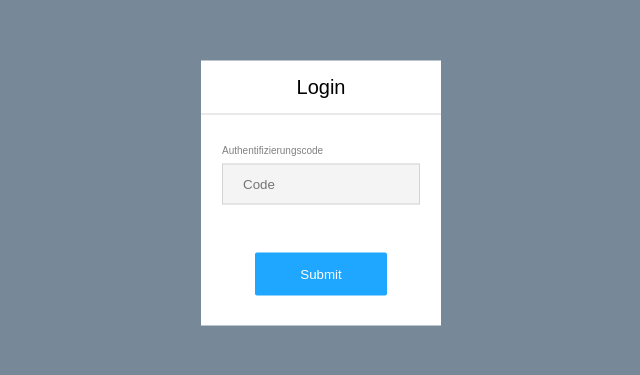
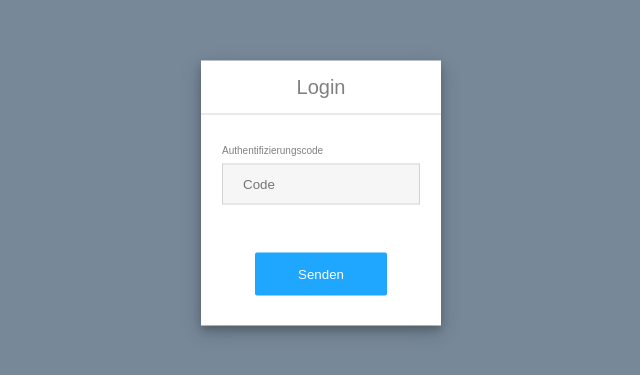
Before and after one commit to lesskeys/lesskeys-webapp, a React (Create React App) app in the folder app/: page /login in a window 1280 px wide. Shown: the part 207-582 px from the top of the page, without its empty margins (319-959 px from the left). Built offline with nearby package versions, Linux system fonts and the light colour scheme.

Commit message:
Implement authentification functionality.

```diff
--- a/app/src/App.js
+++ b/app/src/App.js
@@ -13,6 +13,12 @@ class App extends Component {
     }
   }
 
+  updateLoggedIn = () => {
+    this.setState({
+      isLoggedIn: true
+    })
+  }
+
   render() {
     return (
       <Router>
@@ -24,7 +30,7 @@ class App extends Component {
               <Redirect to="/login" />
             )
           )} />
-          <Route path='/login' component={Login} />
+          <Route path='/login' render={() => <Login loginFunction={this.updateLoggedIn} />} />
           <Route path='/ring' render={() => (
             this.state.isLoggedIn ? (
               <Ring/>
--- a/app/src/Login.js
+++ b/app/src/Login.js
@@ -1,12 +1,26 @@
 import React, { Component } from 'react';
+import { Redirect } from 'react-router-dom';
 import './style/Login.css';
+
+const WrongInput = (props) => {
+  if (!props.show) {
+    return null
+  }
+  return (
+    <div className="wrongInput">
+      Authentifizierungscode ist falsch!
+    </div>
+  )
+}
 
 class Login extends Component {
   constructor (props) {
     super(props);
 
     this.state = {
-      code: ''
+      code: '',
+      isSubmitted: false,
+      isWrong: false
     }
   }
 
@@ -16,20 +30,40 @@ class Login extends Component {
     })
   }
 
+  onFormSubmit = () => {
+    this.props.loginFunction()
+    if (this.state.code === 'code') {
+      this.setState({
+        isSubmitted: true
+      })
+    } else {
+      this.setState({
+        isWrong: true,
+        code: ''
+      })
+    }
+  }
+
   render () {
+
+    if (this.state.isSubmitted) {
+      return <Redirect to="/ring" />
+    }
+
     return (
       <div className="background">
         <div className="center">
           <div className="head">
             Login
           </div>
-          <form className="form">
+          <div className="form">
+            <WrongInput show={this.state.isWrong} />
             <label>
               Authentifizierungscode
               <input type="text" placeholder="Code" value={this.state.code} onChange={(e) => this.updateInputValue(e)} />
             </label>
-            <input type="submit" value="Submit" />
-          </form>
+            <input type="submit" value="Senden" onClick={this.onFormSubmit} />
+          </div>
         </div>
       </div>
     );
--- a/app/src/style/Login.css
+++ b/app/src/style/Login.css
@@ -18,6 +18,7 @@
   width: 100%;
   max-width: 15em;
   max-height: 20em;
+  box-shadow: 0 4px 8px 0 rgba(0, 0, 0, 0.2), 0 6px 20px 0 rgba(0, 0, 0, 0.19);
 }
 
 .head {
@@ -25,6 +26,7 @@
   font-size: 20px;
   border-bottom: 1px solid lightgray;
   padding: 15px 0;
+  color: gray;
 }
 
 .form {
@@ -47,7 +49,7 @@
   margin: 8px 0;
   border: 1px solid lightgray;
   box-sizing: border-box;
-  background-color: rgba(211, 211, 211, 0.25);
+  background-color: rgba(211, 211, 211, 0.20);
 }
 
 .form input[type=submit] {
@@ -60,3 +62,19 @@
   border: none;
   border-radius: 2px;
 }
+
+.form input[type=submit]:hover {
+  background-color: #0099ff;
+  box-shadow: 0 4px 8px 0 rgba(0, 0, 0, 0.2), 0 6px 20px 0 rgba(0, 0, 0, 0.19);
+}
+
+.wrongInput {
+  text-align: center;
+  font-size: 10px;
+  padding: 10px 0;
+  margin: 0 10px 20px 10px;
+  color: lightcoral;
+  border: 1px solid lightcoral;
+  border-radius: 2px;
+  background-color: rgba(240, 128, 128, 0.25);
+}
```
